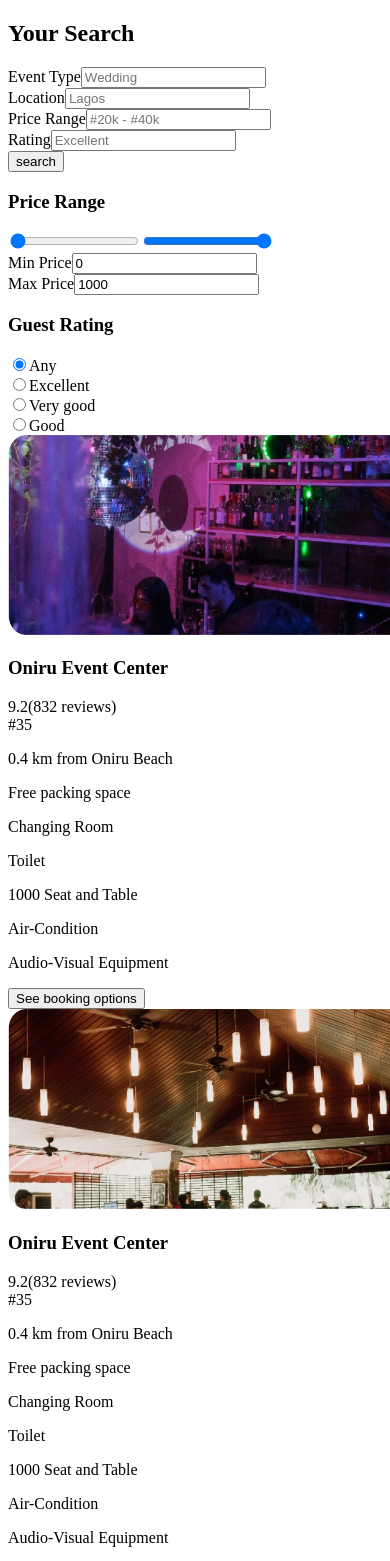
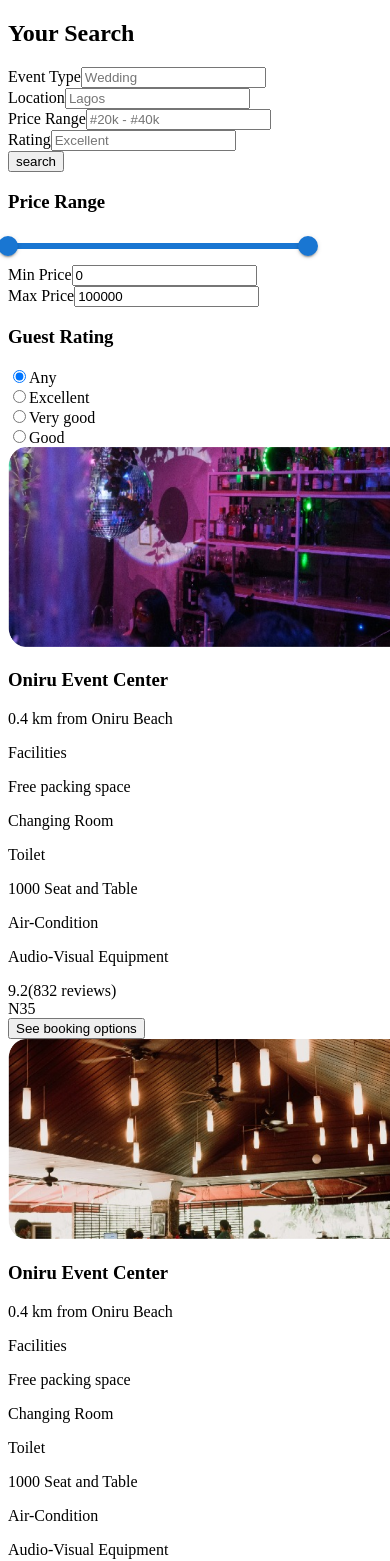
Before and after one commit to TesleemOla/Thebaas, a Next.js app: page / in a window 390 px wide. Shown: the top 1561 px of the page. Built offline with nearby package versions, Linux system fonts and the light colour scheme.

Commit message:
slider and buttons

```diff
--- a/app/components/EventCard.tsx
+++ b/app/components/EventCard.tsx
@@ -20,7 +20,7 @@ const EventCard = ({
   price,
 }:eventDetails) => {
   return (
-    <div className="border border-gray-300 rounded-lg p-4 w-[396px] h-[381px] font-sans">
+    <div className="rounded-lg p-4 w-[396px] h-fit font-sans">
       {" "}
       {/* Fixed width */}
       <Image
@@ -30,31 +30,42 @@ const EventCard = ({
         alt={title}
         className="w-[370.8px] h-[171.86px] object-cover rounded-t-lg mb-4"
       />
+      <div className="flex">
+        <div>
           <div className="flex flex-col flex-grow">
-        {" "}
-        {/* Ensure details take up space */}
             <h3 className="text-lg font-semibold text-black mb-2">{title}</h3>
             <div className="flex items-center justify-between mb-2">
               {" "}
               {/* Rating and price */}
-          <div className="flex items-center">
+            </div>
+            <p className="text-sm text-gray-600 mb-3">{location}</p>
+
+            <div className="text-sm text-gray-600 mb-4">
+              <p className="text-sm font-semibold text-black">Facilities</p>
+              {facilities.map((facility: string, index: number) => (
+                <p key={index}>{facility}</p>
+              ))}
+            </div>
+          </div>
+          </div>
+          <div className="flex flex-col justify-between">
+            <div className="flex items-center justify-end">
               <span className="font-bold text-base mr-1">{rating}</span>
               <span className="text-sm text-gray-600">({reviews} reviews)</span>
             </div>
-          {price && <span className="text-lg font-bold">#{price}</span>}{" "}
-          {/* Conditionally render price */}
+            <div>
+            {price && (
+              <span className="text-lg font-bold self-center justify-self-end">
+                <span className="decoration-double line-through">N</span>
+                {price}
+              </span>
+            )}{" "}
             </div>
-        <p className="text-sm text-gray-600 mb-3">{location}</p>
-        <div className="list-disc pl-5 text-sm text-gray-600 mb-4">
-          {facilities.map((facility:string, index:number) => (
-            <p key={index}>{facility}</p>
-          ))}
-        </div>
-        <button className="bg-blue-500 hover:bg-blue-700 text-white font-medium py-2 px-4 rounded-md mt-auto">
-          {" "}
-          {/* Push button to bottom */}
+            <button className="bg-blue-500 hover:bg-blue-700 text-white font-medium py-2 px-4 rounded-full self-end mt-auto">
               See booking options
             </button>
+          </div>
+
       </div>
     </div>
   );
--- a/app/components/Header.tsx
+++ b/app/components/Header.tsx
@@ -4,7 +4,7 @@ import React from 'react'
 
 const Header = () => {
   return (
-    <div>
+    <div className="h-[95px] flex items-center">
       <nav className="flex justify-between items-center ">
         <Link
           href="/"
@@ -12,8 +12,8 @@ const Header = () => {
         >
           SHARP EVENT
         </Link>
-        <Link href="#">List your space</Link>
-        <div className="flex gap-[10px] font-semibold text-xs">
+        <Link href="#" className="hidden lg:block font-bold">List your space</Link>
+        <div className="gap-[10px] font-semibold text-xs hidden lg:flex">
           <button className="border-[#0166FF] text-[#0166FF] border-2 w-[129px] h-[42px] rounded-xl">
             Log In
           </button>
--- a/app/components/InputRange.tsx
+++ b/app/components/InputRange.tsx
@@ -1,19 +1,23 @@
 "use client"
 import React, { useState } from "react";
 import Button from "./Button";
+import RangeSlider from "./Slider";
 
 const FilterComponent = () => {
-  const [minPrice, setMinPrice] = useState(0);
-  const [maxPrice, setMaxPrice] = useState(1000);
+  const [price, setPrice] = useState([0,100000]);
+
   const [guestRating, setGuestRating] = useState("Any");
 
   const handleMinPriceChange = (event: React.ChangeEvent<HTMLInputElement>): void => {
-    setMinPrice(Number(event.target.value));
+    setPrice([Number(event.target.value), price[1]]);
   };
+  const handleMaxPriceChange = (event: React.ChangeEvent<HTMLInputElement>): void =>{
+    setPrice([price[0], Number(event.target.value)])
+  }
+    const handleChange = (event: Event, newValue: number | number[]) => {
+      setPrice(newValue as number[]);
+    };
 
-  const handleMaxPriceChange = (event: React.ChangeEvent<HTMLInputElement>):void => {
-    setMaxPrice(Number(event.target.value));
-  };
 
   const handleGuestRatingChange = (event: React.ChangeEvent<HTMLInputElement>):void => {
     setGuestRating(event.target.value);
@@ -96,20 +100,7 @@ const FilterComponent = () => {
         {/* Price Range */}
         <h3 className="text-lg font-medium mb-2">Price Range</h3>
 
-        <div className="relative">
-          <input
-            type="range"
-            className=" top-10 h-full left-5"
-            value={minPrice}
-            onChange={handleMinPriceChange}
-          />
-          <input
-            type="range"
-            className=" top-30 h-full left-5"
-            value={maxPrice}
-            onChange={handleMaxPriceChange}
-          />
-        </div>
+        <RangeSlider handleRangeChange={handleChange} value={price}/>
         <div className="flex space-x-4">
           <div className="w-1/2">
             {" "}
@@ -123,7 +114,8 @@ const FilterComponent = () => {
             <input
               type="number"
               id="min-price"
-              value={minPrice}
+              value={price[0]}
+              max={10000}
               onChange={handleMinPriceChange}
               className="mt-1 p-2 border rounded-md w-full focus:ring focus:ring-blue-300"
             />
@@ -140,7 +132,8 @@ const FilterComponent = () => {
             <input
               type="number"
               id="max-price"
-              value={maxPrice}
+              value={price[1]}
+              max={10000}
               onChange={handleMaxPriceChange}
               className="mt-1 p-2 border rounded-md w-full focus:ring focus:ring-blue-300"
             />
--- /dev/null
+++ b/app/components/Slider.tsx
@@ -0,0 +1,26 @@
+import * as React from 'react';
+import Box from '@mui/material/Box';
+import Slider from '@mui/material/Slider';
+
+function valuetext(value: number) {
+  return `${value}°C`;
+}
+
+export default function RangeSlider({handleRangeChange, value}: { value: number[],handleRangeChange: (event: Event, newValue: number | number[]) => void }) {
+
+
+
+
+  return (
+    <Box sx={{ width: 300 }}>
+      <Slider
+        getAriaLabel={() => 'Price range'}
+        value={value}
+        onChange={handleRangeChange}
+        valueLabelDisplay="auto"
+        getAriaValueText={valuetext}
+        max={100000}
+      />
+    </Box>
+  );
+}
--- a/app/page.tsx
+++ b/app/page.tsx
@@ -66,7 +66,7 @@ export default function Home() {
       price: 35,
     },
     {
-      image: "/dreamy.jpg", // Replace with actual image URL
+      image: "/dreamy.png", // Replace with actual image URL
       title: "Oniru Event Center",
       rating: "9.2",
       reviews: "832",
```
Also changed, not shown: package.json (+9 -6 lines), 1 other file (tests, documents, lock files or other folders). Lines whose indentation alone changed are shown as unchanged.
